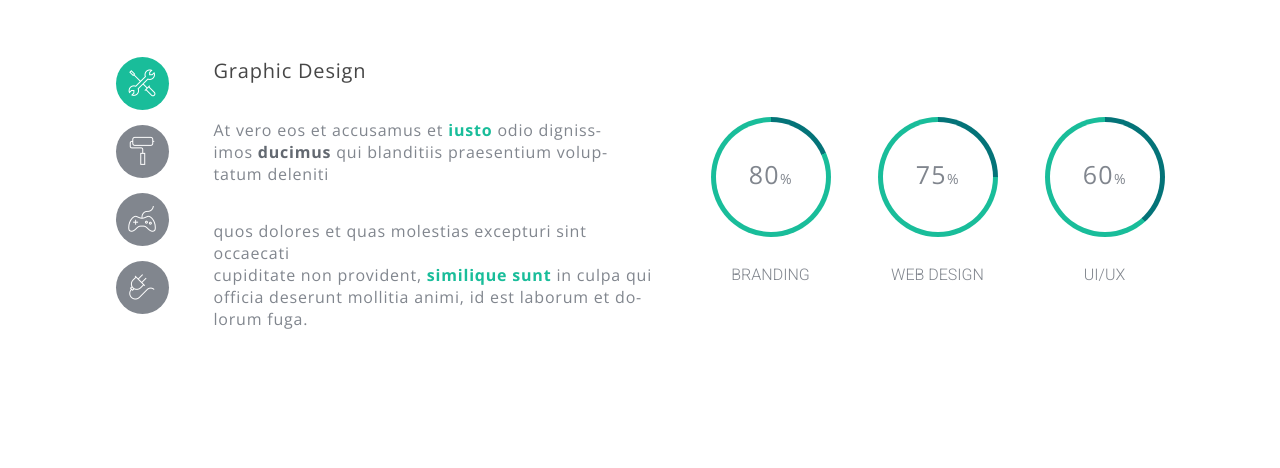
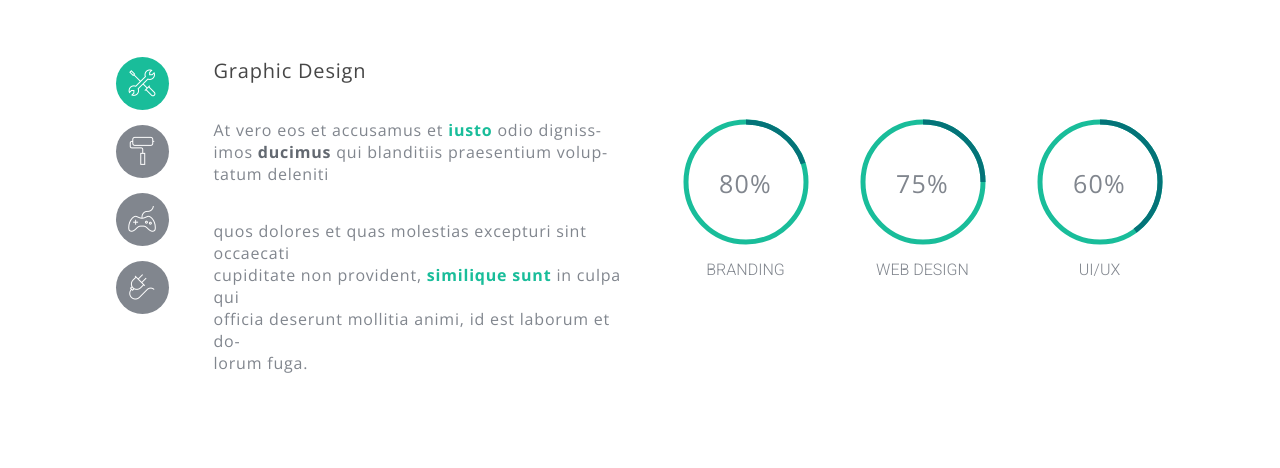
Before and after one commit to Iluhaprog/Bouncy, a plain HTML site: page src/index.html in a window 1280 px wide. Shown: the part 3081-3549 px from the top of the page. Drawn offline with nearby package versions, Linux system fonts and the light colour scheme; some packages are replaced by stand-ins of ours.

Commit message:
I change block services, i add svg pie charts instead div blocks

```diff
--- a/src/css/services_css/servives.css
+++ b/src/css/services_css/servives.css
@@ -56,51 +56,19 @@
     display: flex;
 }
 
-.default_skills_block{
-    width: 120px;
-    height:170px;
+.default_skill_block{
+    position: relative;
+    width: 130px;
+    height: 130px;
     display: flex;
-    justify-content: center;
-    flex-wrap: wrap;
+    -webkit-flex-wrap: wrap;
+        -ms-flex-wrap: wrap;
+            flex-wrap: wrap;
+    -webkit-justify-content: center;
+            justify-content: center;
+    -webkit-align-content: center;
+            align-content: center;
     margin: 60px 0 0 47px;
-}
-
-.ellipce{
-    width: 120px;
-    height: 120px;
-    border-radius: 50%;
-    background-color: var(--dark-turq);
-    display: flex;
-    justify-content: center;
-    align-items: center;
-}
-
-.business .ellipce{
-    background-image:
-        linear-gradient(90deg, var(--turquoise) 50%, transparent 50%),
-        linear-gradient(-24deg, var(--turquoise) 50%, transparent 50%);
-}
-
-.developing .ellipce{
-    background-image:
-        linear-gradient(90deg, var(--turquoise) 50%, transparent 50%),
-        linear-gradient(0deg, var(--turquoise) 50%, transparent 50%);
-}
-
-.marketing .ellipce{
-    background-image:
-        linear-gradient(90deg, var(--turquoise) 50%, transparent 50%),
-        linear-gradient(48deg, var(--turquoise) 50%, transparent 50%);
-}
-
-.sk_in_block{
-    width: 110px;
-    height: 110px;
-    background: #fff;
-    border-radius: 50%;
-    display: flex;
-    justify-content: center;
-    align-items: center;
 }
 
 .prozent{
@@ -108,17 +76,35 @@
     color: var(--gray);
     font-size: 25px;
     font-weight: 400;
-    line-height: 25px;
     letter-spacing: 1.25px;
+    margin-top: 63.1%;
 }
 
-.prozent span{
-    font-size: 14px;
-    letter-spacing: 0.7px;
+.default_skill_block svg{
+    position: absolute;
+    top: 0;
+    left: 0;
+    -webkit-transform: rotate(270deg);
+       -moz-transform: rotate(270deg);
+        -ms-transform: rotate(270deg);
+         -o-transform: rotate(270deg);
+            transform: rotate(270deg);
+}
+
+.skill_circle_bottom{
+    stroke: var(--turquoise);
+    stroke-width: 5px;
+}
+.skill_circle_upper{
+    stroke: var(--dark-turq);
+    stroke-width: 5px;
+    stroke-dasharray: 376.8;
 }
 
 .skills_name{
-    margin: 25px 0 0 0;
+    width: 100%;
+    text-align: center;
+    margin: 60px 0 0 0;
     color: var(--gray);
     font-family: Roboto;
     font-size: 16px;
--- a/src/index.html
+++ b/src/index.html
@@ -183,28 +183,28 @@
                     </div>
                 </div>
                 <div class="skills">
-                    <div class="business default_skills_block">
-                        <div class="ellipce">
-                            <div class="sk_in_block">
-                                <p class="prozent">80<span>%</span></p>
-                            </div>
-                        </div>
+                    <div class="default_skill_block">
+                        <p class="prozent">80<span>%</span></p>
+                        <svg width="130" height="130" class="skill_block">
+                            <circle r="60" cx="65" cy="65" fill="transparent" class="skill_circle_bottom"/>
+                            <circle r="60" cx="65" cy="65" stroke-dashoffset="301.44" fill="transparent" class="skill_circle_upper"/>
+                        </svg>
                         <p class="skills_name">branding</p>
                     </div>
-                    <div class="developing default_skills_block">
-                        <div class="ellipce">
-                            <div class="sk_in_block">
-                                <p class="prozent">75<span>%</span></p>
-                            </div>
-                        </div>
+                    <div class="default_skill_block">
+                        <p class="prozent">75<span>%</span></p>
+                        <svg width="130" height="130" class="skill_block">
+                            <circle r="60" cx="65" cy="65" fill="transparent" class="skill_circle_bottom"/>
+                            <circle r="60" cx="65" cy="65" stroke-dashoffset="282.6" fill="transparent" class="skill_circle_upper"/>
+                        </svg>
                         <p class="skills_name">web design</p>
                     </div>
-                    <div class="marketing default_skills_block">
-                        <div class="ellipce">
-                            <div class="sk_in_block">
-                                <p class="prozent">60<span>%</span></p>
-                            </div>
-                        </div>
+                    <div class="default_skill_block">
+                        <p class="prozent">60<span>%</span></p>
+                        <svg width="130" height="130" class="skill_block">
+                            <circle r="60" cx="65" cy="65" fill="transparent" class="skill_circle_bottom"/>
+                            <circle r="60" cx="65" cy="65" stroke-dashoffset="226.08" fill="transparent" class="skill_circle_upper"/>
+                        </svg>
                         <p class="skills_name">ui/ux</p>
                     </div>
                 </div>
```
